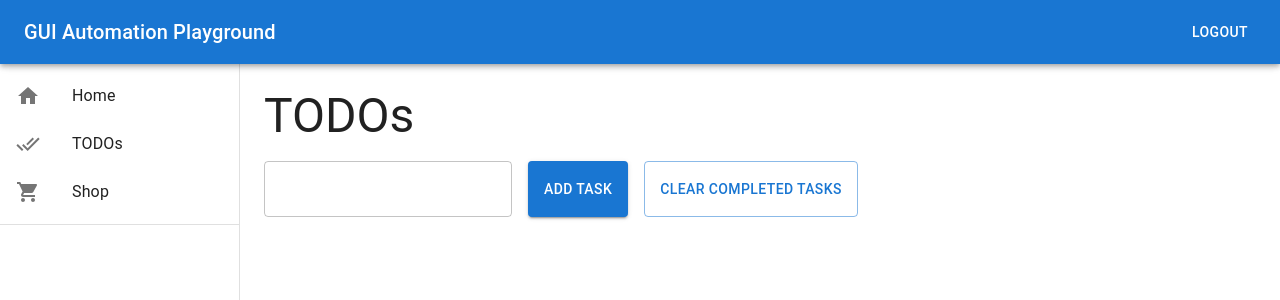
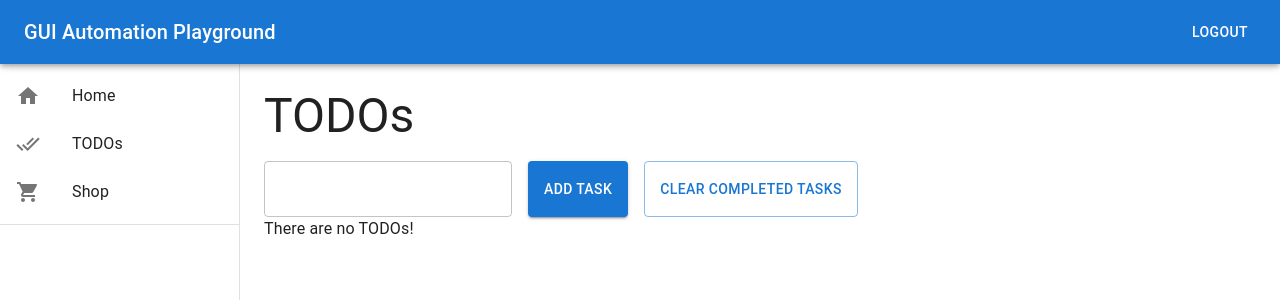
Before and after one commit to rafaljab/gui-automation-playground, a React (Create React App) app: page /todos in a window 1280 px wide. Shown: the top 300 px of the page. Built offline with nearby package versions, Linux system fonts and the light colour scheme; sample sign-in values are in the browser's storage.

Commit message:
feat: show text when there are no todos; add data-testid to todo item

```diff
--- a/src/components/features/todos/TodoItem.tsx
+++ b/src/components/features/todos/TodoItem.tsx
@@ -13,6 +13,7 @@ export const TodoItem = ({todo, toggleTodo}: PropsType) => {
                 <Checkbox checked={todo.complete} onChange={() => toggleTodo(todo)}/>
             }
             label={todo.text}
+            data-testid="todo-item"
         />
     )
 }
--- a/src/pages/TodosPage.tsx
+++ b/src/pages/TodosPage.tsx
@@ -56,7 +56,10 @@ const TodosPage = () => {
                   <Button onClick={handleClearTodos} variant="outlined">Clear Completed Tasks</Button>
               </Stack>
           </form>
-            <TodoList todos={todos} toggleTodo={toggleTodo}/>
+          {todos.length !== 0
+            ? (<TodoList todos={todos} toggleTodo={toggleTodo}/>)
+            : (<Typography variant='body1'>There are no TODOs!</Typography>)
+          }
       </Box>
     )
 }
```
Lines whose indentation alone changed are shown as unchanged.
